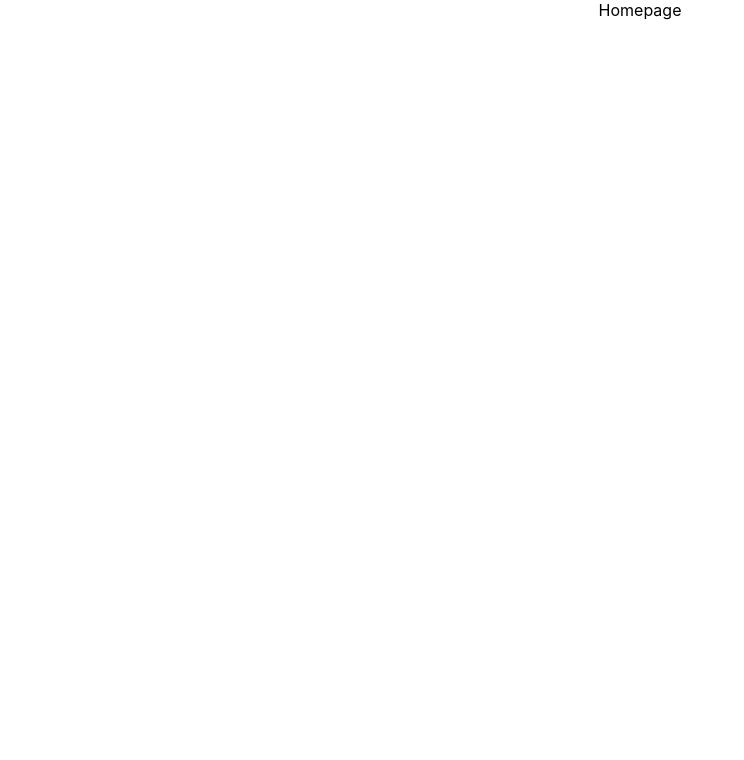
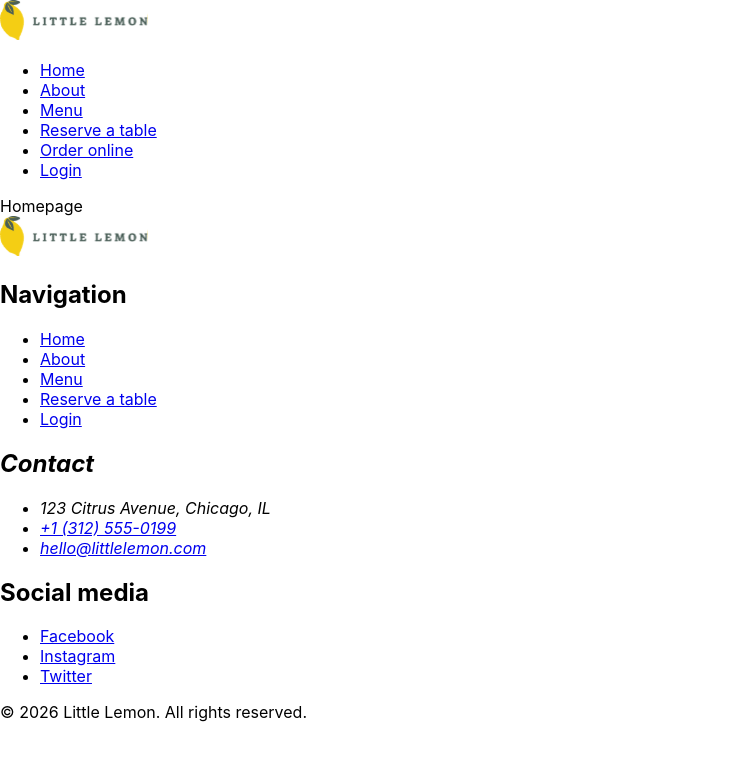
Before and after one commit to AudriusSveikauskas/Booking-a-table-on-the-Little-Lemon-website, a React (Create React App) app: page / in a window 1280 px wide. Shown: the top 760 px of the page, without its empty margins (0-744 px from the left). Built offline with nearby package versions, Linux system fonts and the light colour scheme.

Commit message:
Set up a semantic HTML structure with React components
Replaced the App root div with a fragment and split the page into Header,
Nav, Main and Footer components built from header/nav/main/footer landmark
tags. Added the logo, primary navigation links and footer content.

```diff
--- a/src/App.js
+++ b/src/App.js
@@ -1,10 +1,18 @@
 import './App.css';
+import Header from './components/Header';
+import Main from './components/Main';
+import Footer from './components/Footer';
 
+// Root component. A React fragment keeps the markup free of an extra,
+// non-semantic wrapper <div>; the page is described entirely by the
+// header / main / footer landmark components.
 function App() {
   return (
-    <div className="App">
-      Homepage
-    </div>
+    <>
+      <Header />
+      <Main />
+      <Footer />
+    </>
   );
 }
 
--- /dev/null
+++ b/src/components/Footer.js
@@ -0,0 +1,44 @@
+import logo from '../assets/logo.svg';
+
+// Site footer: brand mark, secondary navigation, contact details and social
+// links, grouped into labelled <nav> regions for clarity.
+function Footer() {
+  return (
+    <footer>
+      <img src={logo} alt="Little Lemon logo" />
+
+      <nav aria-label="Footer navigation">
+        <h2>Navigation</h2>
+        <ul>
+          <li><a href="/">Home</a></li>
+          <li><a href="/about">About</a></li>
+          <li><a href="/menu">Menu</a></li>
+          <li><a href="/booking">Reserve a table</a></li>
+          <li><a href="/login">Login</a></li>
+        </ul>
+      </nav>
+
+      <address>
+        <h2>Contact</h2>
+        <ul>
+          <li>123 Citrus Avenue, Chicago, IL</li>
+          <li><a href="tel:+13125550199">+1 (312) 555-0199</a></li>
+          <li><a href="mailto:hello@littlelemon.com">hello@littlelemon.com</a></li>
+        </ul>
+      </address>
+
+      <nav aria-label="Social media">
+        <h2>Social media</h2>
+        <ul>
+          <li><a href="https://facebook.com">Facebook</a></li>
+          <li><a href="https://instagram.com">Instagram</a></li>
+          <li><a href="https://twitter.com">Twitter</a></li>
+        </ul>
+      </nav>
+
+      <p>&copy; {new Date().getFullYear()} Little Lemon. All rights reserved.</p>
+    </footer>
+  );
+}
+
+export default Footer;
--- /dev/null
+++ b/src/components/Header.js
@@ -0,0 +1,17 @@
+import logo from '../assets/logo.svg';
+import Nav from './Nav';
+
+// Site header: the brand logo plus the primary navigation. <header> is a
+// landmark region; the logo links back to the homepage.
+function Header() {
+  return (
+    <header>
+      <a href="/" aria-label="Little Lemon home">
+        <img src={logo} alt="Little Lemon logo" />
+      </a>
+      <Nav />
+    </header>
+  );
+}
+
+export default Header;
--- /dev/null
+++ b/src/components/Main.js
@@ -0,0 +1,12 @@
+// Main content region. <main> marks the document's primary content so
+// assistive tech can skip directly to it. Sections are filled in later
+// exercises (hero, highlights, testimonials, about, booking).
+function Main() {
+  return (
+    <main>
+      Homepage
+    </main>
+  );
+}
+
+export default Main;
--- /dev/null
+++ b/src/components/Nav.js
@@ -0,0 +1,19 @@
+// Primary site navigation. Uses a <nav> landmark with a list of links so
+// screen readers can announce it and let users jump straight to it.
+// Plain anchors are used here; client-side routing is introduced later.
+function Nav() {
+  return (
+    <nav aria-label="Main navigation">
+      <ul>
+        <li><a href="/">Home</a></li>
+        <li><a href="/about">About</a></li>
+        <li><a href="/menu">Menu</a></li>
+        <li><a href="/booking">Reserve a table</a></li>
+        <li><a href="/order">Order online</a></li>
+        <li><a href="/login">Login</a></li>
+      </ul>
+    </nav>
+  );
+}
+
+export default Nav;
```
